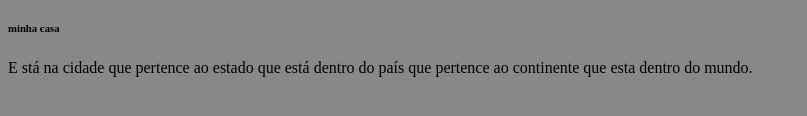
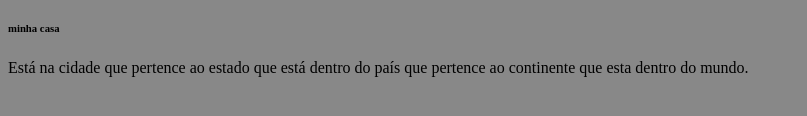
Before and after one commit to joaobcandido/semana1-jornadaCognizant, a plain HTML site: page index.html in a window 1280 px wide. Shown: the part 420-536 px from the top of the page, 0-807 px from the left. Drawn offline with Linux system fonts and the light colour scheme.

Commit message:
corrigindo paragrafo

```diff
--- a/index.html
+++ b/index.html
@@ -49,7 +49,7 @@
 <p>Está dentro estado que pertence ao país,
 que está dentro do continente e pertence ao mundo</p>
 <h6>minha casa</h6>
-<p>E    stá na cidade que pertence ao estado que está dentro do país
+<p>Está na cidade que pertence ao estado que está dentro do país
 que pertence ao continente que esta dentro do mundo.
 </p>
 
```
